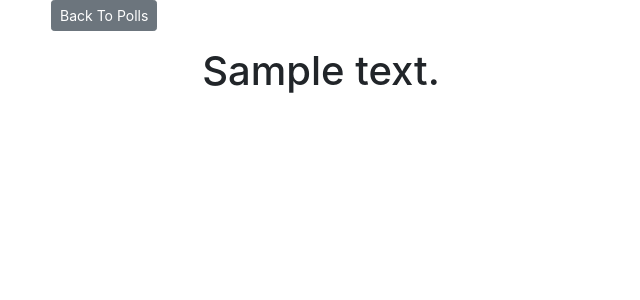
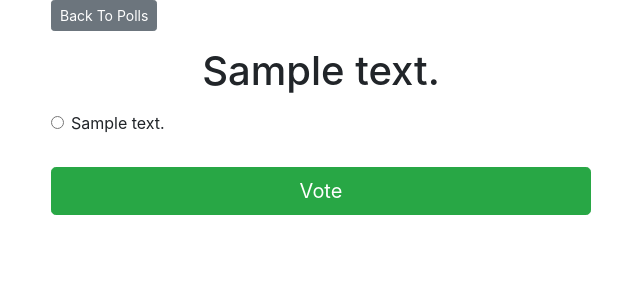
Before and after one commit to Arpik/Pollster_Project, a Django app: page /polls/1/ in a window 1280 px wide. Shown: the part 56-356 px from the top of the page, without its empty margins (319-959 px from the left). Run offline with Django 3.2, Linux system fonts and the light colour scheme; tables that the repository leaves empty hold one stand-in row (values such as "Sample post"); some libraries are stand-ins or nearby versions.

Commit message:
Added form to show the choices with radio buttons and appropriate labels

```diff
--- a/pollster/templates/polls/detail.html
+++ b/pollster/templates/polls/detail.html
@@ -8,4 +8,21 @@
             <strong>{{ error_message }} </strong>
         </p>
     {% endif %}
+
+    <form action = "{% url 'polls:vote' question.id %}" method = "post">
+        {% csrf_token %}
+        {% for choice in question.choice_set.all %}
+            <div class = "form-check">
+                <input
+                    type = "radio"
+                    name = "choice"
+                    class = "form-check-input"
+                    id = "choice {{ forloop.counter }}"
+                    value = "{{ choice.id }}"
+                />
+                <label for = "choice{{ forloop.counter }}"> {{ choice.choice_text }} </label>
+            </div>
+        {% endfor %}
+        <input type = "submit" value = "Vote" class = "btn btn-success btn-lg btn-block mt-4" />
+    </form>
 {% endblock %}
```
